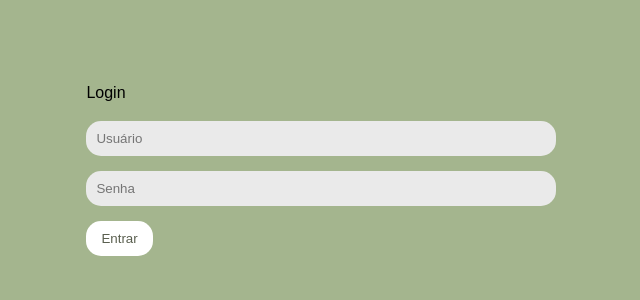
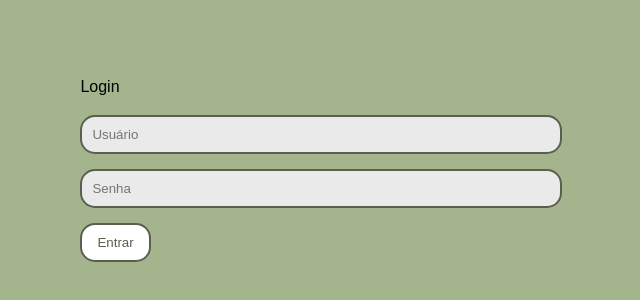
Before and after one commit to emberjp/AcolheMED, a plain HTML site: page public/index.html in a window 1280 px wide. Shown: the part 230-530 px from the top of the page, without its empty margins (319-959 px from the left). Drawn offline with Linux system fonts and the light colour scheme.

Commit message:
adds border to inputs

```diff
--- a/src/css/styles.css
+++ b/src/css/styles.css
@@ -51,7 +51,7 @@ input, select {
     padding: 10px;
     margin-bottom: 15px;
     border-radius: 15px;
-    border: none;
+    border: 2px solid var(--dark-green);
     background: #EAEAEA;
 }
 
@@ -68,7 +68,7 @@ select {
 button {
     padding: 10px 15px;
     border-radius: 15px;
-    border: none;
+    border: 2px solid var(--dark-green);
     background: white;
     color: var(--dark-green);
     cursor: pointer;
```
